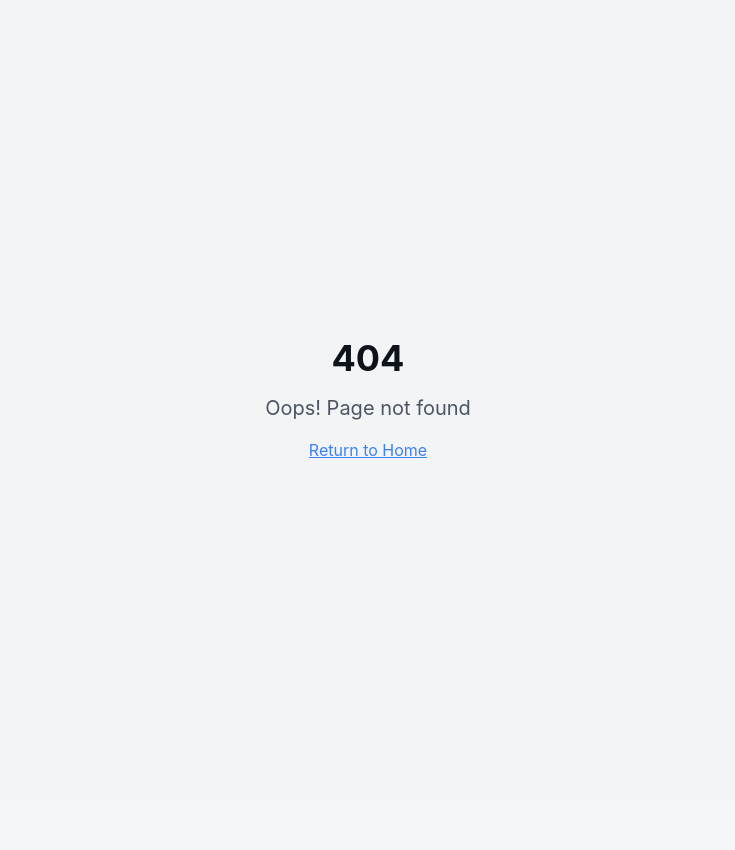
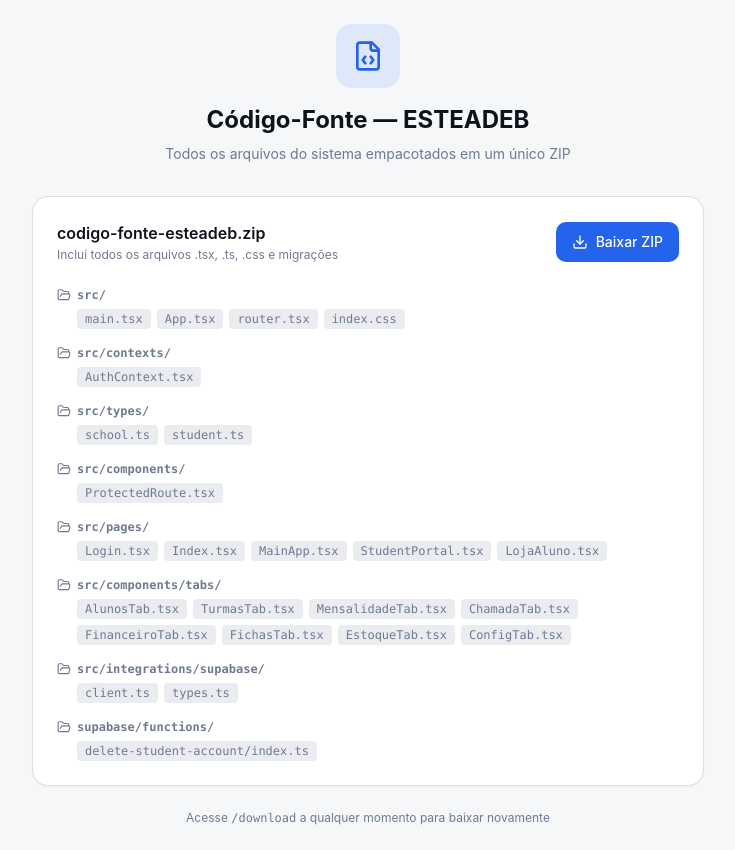
Before and after one commit to aksonpereira-spec/enter-ESTEADEBZONAOESTE, a React (Vite) app: page /download in a window 1280 px wide. Before the commit this address had no page. Shown: the whole page, without its empty margins (272-1007 px from the left). Before the commit the page ends 800 px from the top, so only its background shows below. Built offline with nearby package versions, Linux system fonts and the light colour scheme.

Commit message:
feat(download): add source code download page

```diff
--- /dev/null
+++ b/src/pages/Download.tsx
@@ -0,0 +1,82 @@
+import { Download, FileCode, FolderOpen } from "lucide-react";
+import { Button } from "@/components/ui/button";
+
+export default function DownloadPage() {
+  const handleDownload = () => {
+    const link = document.createElement("a");
+    link.href = "/codigo-fonte.zip";
+    link.download = "codigo-fonte-esteadeb.zip";
+    document.body.appendChild(link);
+    link.click();
+    document.body.removeChild(link);
+  };
+
+  const files = [
+    { folder: "src/", files: ["main.tsx", "App.tsx", "router.tsx", "index.css"] },
+    { folder: "src/contexts/", files: ["AuthContext.tsx"] },
+    { folder: "src/types/", files: ["school.ts", "student.ts"] },
+    { folder: "src/components/", files: ["ProtectedRoute.tsx"] },
+    { folder: "src/pages/", files: ["Login.tsx", "Index.tsx", "MainApp.tsx", "StudentPortal.tsx", "LojaAluno.tsx"] },
+    {
+      folder: "src/components/tabs/",
+      files: ["AlunosTab.tsx", "TurmasTab.tsx", "MensalidadeTab.tsx", "ChamadaTab.tsx", "FinanceiroTab.tsx", "FichasTab.tsx", "EstoqueTab.tsx", "ConfigTab.tsx"],
+    },
+    { folder: "src/integrations/supabase/", files: ["client.ts", "types.ts"] },
+    { folder: "supabase/functions/", files: ["delete-student-account/index.ts"] },
+  ];
+
+  return (
+    <div className="min-h-screen bg-background flex items-center justify-center p-6">
+      <div className="w-full max-w-2xl">
+        {/* Header */}
+        <div className="text-center mb-8">
+          <div className="inline-flex items-center justify-center w-16 h-16 rounded-2xl bg-primary/10 mb-4">
+            <FileCode className="w-8 h-8 text-primary" />
+          </div>
+          <h1 className="text-2xl font-bold text-foreground mb-2">Código-Fonte — ESTEADEB</h1>
+          <p className="text-muted-foreground text-sm">Todos os arquivos do sistema empacotados em um único ZIP</p>
+        </div>
+
+        {/* Download Card */}
+        <div className="rounded-2xl border border-border bg-card p-6 mb-6 shadow-sm">
+          <div className="flex items-center gap-4 mb-6">
+            <div className="flex-1">
+              <p className="font-semibold text-foreground">codigo-fonte-esteadeb.zip</p>
+              <p className="text-xs text-muted-foreground mt-0.5">Inclui todos os arquivos .tsx, .ts, .css e migrações</p>
+            </div>
+            <Button onClick={handleDownload} className="gap-2 shrink-0">
+              <Download className="w-4 h-4" />
+              Baixar ZIP
+            </Button>
+          </div>
+
+          {/* File list */}
+          <div className="space-y-4">
+            {files.map((group) => (
+              <div key={group.folder}>
+                <div className="flex items-center gap-1.5 mb-1.5">
+                  <FolderOpen className="w-3.5 h-3.5 text-muted-foreground" />
+                  <span className="text-xs font-mono font-semibold text-muted-foreground">{group.folder}</span>
+                </div>
+                <div className="pl-5 flex flex-wrap gap-1.5">
+                  {group.files.map((file) => (
+                    <span
+                      key={file}
+                      className="text-xs font-mono bg-muted text-muted-foreground px-2 py-0.5 rounded"
+                    >
+                      {file}
+                    </span>
+                  ))}
+                </div>
+              </div>
+            ))}
+          </div>
+        </div>
+
+        <p className="text-center text-xs text-muted-foreground">
+          Acesse <span className="font-mono">/download</span> a qualquer momento para baixar novamente
+        </p>
+      </div>
+    </div>
+  );
+}
--- a/src/router.tsx
+++ b/src/router.tsx
@@ -3,6 +3,7 @@ import Login from "./pages/Login";
 import NotFound from "./pages/NotFound";
 import StudentPortal from "./pages/StudentPortal";
 import LojaAluno from "./pages/LojaAluno";
+import Download from "./pages/Download";
 import { ProtectedRoute } from "./components/ProtectedRoute";
 
 export const routers = [
@@ -26,6 +27,11 @@ export const routers = [
       name: 'loja-aluno',
       element: <LojaAluno />,
     },
+    {
+      path: "/download",
+      name: 'download',
+      element: <Download />,
+    },
     /* ADD ALL CUSTOM ROUTES ABOVE THE CATCH-ALL "*" ROUTE */
     {
       path: "*",
```
Also changed, not shown: 1 other file (tests, documents, lock files or other folders).
